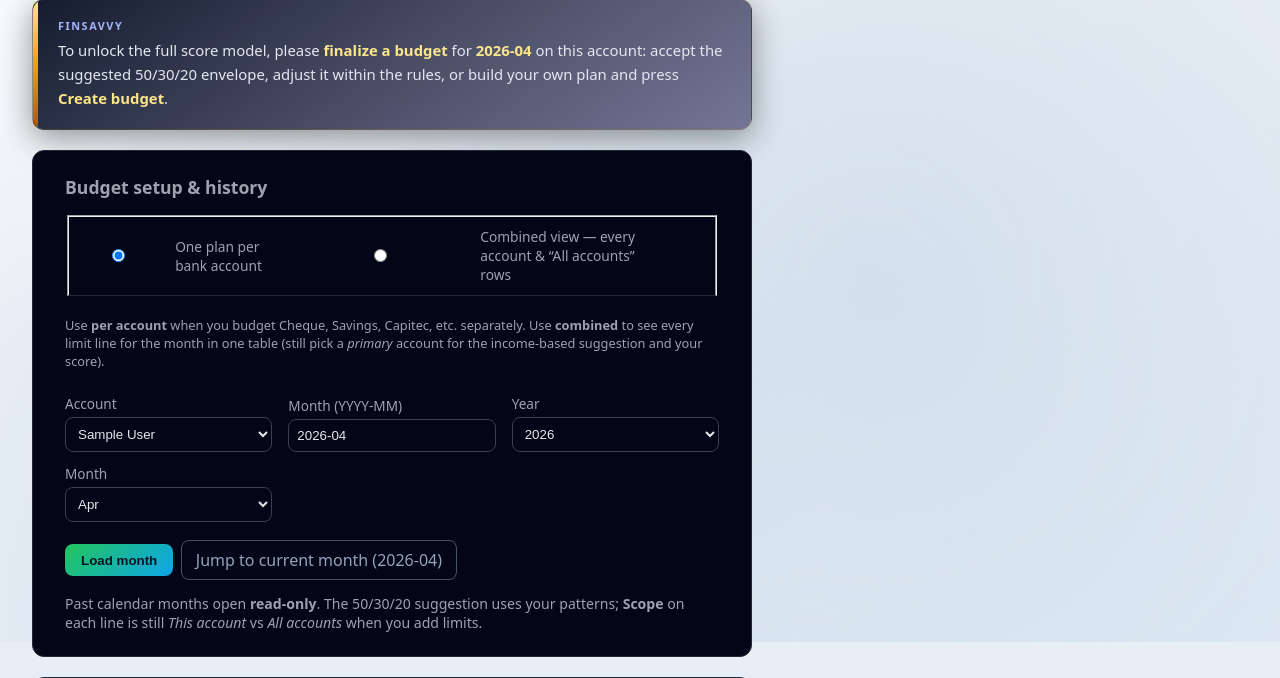
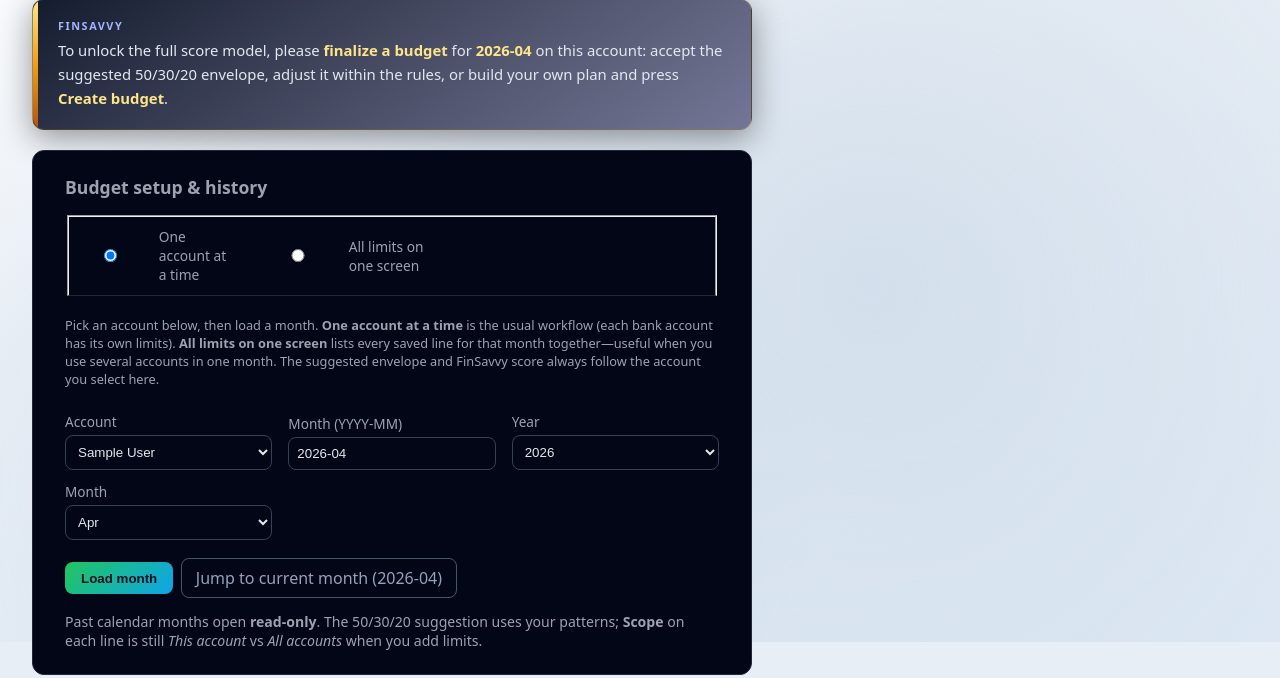
Before and after one commit to BlackChina/fin_savvy_app, a FastAPI app: a page that uses fin_savvy_app/templates/budgets.html in a window 1280 px wide. Shown: the part 158-836 px from the top of the page. Run offline with FastAPI, Linux system fonts and the light colour scheme; the visitor is signed in with stand-in values (Sample User, id 1); tables that the repository leaves empty hold one stand-in row (values such as "Sample post").

Commit message:
One short paragraph: normal flow vs when the full list helps, and that income + FinSavvy score always follow the selected account (no 'primary' / 'per account' jargon). Account label in combined mode Account for income & score instead of 'Primary account (envelope & score).' Blue banner on the suggested-budget card Reworded to match: 'every limit line for this month' and 'account you picked above.' Values per_account / combined are unchanged, so behaviour and URLs stay the same.

```diff
--- a/fin_savvy_app/templates/budgets.html
+++ b/fin_savvy_app/templates/budgets.html
@@ -130,13 +130,13 @@ details.fs-how p{margin:.5rem 0 0;font-size:.82rem;color:#9ca3af;line-height:1.4
 <form method="get" action="/budgets" class="budget-nav-form">
 {% if budget_mode_query %}<input type="hidden" name="budget_mode" value="{{ budget_mode_query }}"/>{% endif %}
 <fieldset class="budget-nav-structure">
-<legend class="sr-only">How to organise limits</legend>
-<label><input type="radio" name="budget_view" value="per_account" {% if budget_view != 'combined' %}checked{% endif %}/> One plan per bank account</label>
-<label><input type="radio" name="budget_view" value="combined" {% if budget_view == 'combined' %}checked{% endif %}/> Combined view — every account &amp; “All accounts” rows</label>
+<legend class="sr-only">Budget layout</legend>
+<label><input type="radio" name="budget_view" value="per_account" {% if budget_view != 'combined' %}checked{% endif %}/> One account at a time</label>
+<label><input type="radio" name="budget_view" value="combined" {% if budget_view == 'combined' %}checked{% endif %}/> All limits on one screen</label>
 </fieldset>
-<p class="hint" style="margin:0 0 .5rem;font-size:.8rem">Use <strong>per account</strong> when you budget Cheque, Savings, Capitec, etc. separately. Use <strong>combined</strong> to see every limit line for the month in one table (still pick a <em>primary</em> account for the income-based suggestion and your score).</p>
+<p class="hint" style="margin:0 0 .5rem;font-size:.8rem">Pick an account below, then load a month. <strong>One account at a time</strong> is the usual workflow (each bank account has its own limits). <strong>All limits on one screen</strong> lists every saved line for that month together—useful when you use several accounts in one month. The suggested envelope and FinSavvy score always follow the account you select here.</p>
 <div class="budget-nav-grid">
-<div><label for="budget-nav-account">{% if budget_view == 'combined' %}Primary account (envelope &amp; score){% else %}Account{% endif %}</label>
+<div><label for="budget-nav-account">{% if budget_view == 'combined' %}Account for income &amp; score{% else %}Account{% endif %}</label>
 <select name="account_id" id="budget-nav-account">{% for acc in accounts %}
 <option value="{{ acc.id }}" {% if acc.id == account_id %}selected{% endif %}>{{ acc.name }}</option>{% endfor %}
 </select></div>
@@ -182,7 +182,7 @@ details.fs-how p{margin:.5rem 0 0;font-size:.82rem;color:#9ca3af;line-height:1.4
 {% elif not view_only_month and not budget_finalized and default_503020 %}
 <div class="card" id="unified-budget">
 {% if budget_view == 'combined' %}
-<p class="hint" style="margin-top:0;margin-bottom:.75rem;font-size:.82rem;color:#a5b4fc">Combined view: the table below lists <strong>all</strong> limit rows for {{ period }}. The suggested envelope and FinSavvy score still use the <strong>primary account</strong> you chose above.</p>
+<p class="hint" style="margin-top:0;margin-bottom:.75rem;font-size:.82rem;color:#a5b4fc">You’re viewing <strong>every</strong> limit line for <strong>{{ period }}</strong>. The suggested budget and FinSavvy score still use the <strong>account</strong> you picked in the bar above.</p>
 {% endif %}
 <h2>FinSavvy suggested budget (50 / 30 / 20)</h2>
 <p class="hint" style="margin-top:0">{{ default_503020.rule_note }}{% if default_503020.prior_month_income %} Last month’s income (dashboard basis): <strong>R {{ default_503020.prior_month_income | format_currency }}</strong> · Minimum carry-over reserved: <strong>R {{ default_503020.min_monthly_carryover | format_currency }}</strong> · 50/30/20 on about <strong>R {{ default_503020.allocatable_for_502020 | format_currency }}</strong> · Suggested line total: <strong>R {{ default_503020.reference_total | format_currency }}</strong>.{% else %} Estimated income baseline: <strong>R {{ default_503020.income_estimate | format_currency }}</strong> · Suggested total limits: <strong>R {{ default_503020.reference_total | format_currency }}</strong>.{% endif %}</p>
```
